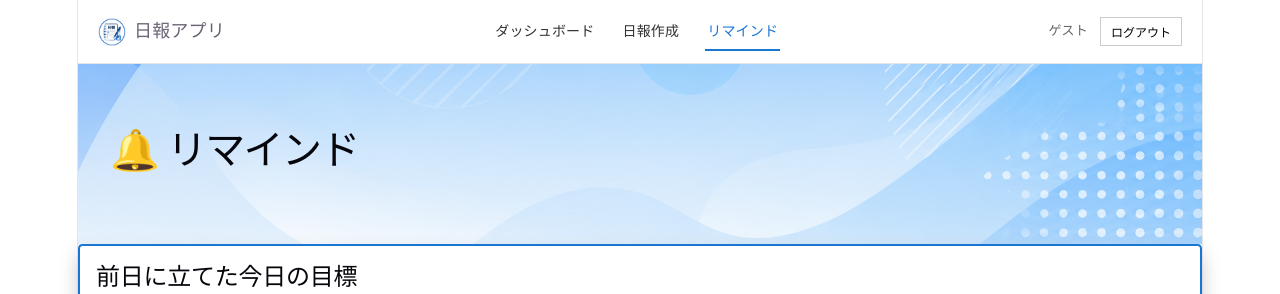
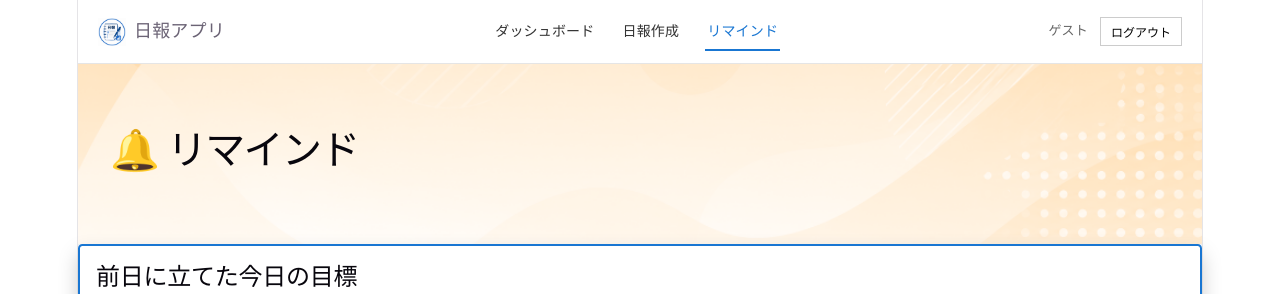
Before and after one commit to tokoMatsubara/Nippo_group7, a React app in the folder frontend/: page /remind in a window 1280 px wide. Shown: the top 294 px of the page. Built offline with nearby package versions, Linux system fonts and the light colour scheme; no server answers; the HTML template or start-up script is replaced by a standard one.

Commit message:
ヘッダー画像のオレンジ色を追加

```diff
--- a/frontend/src/styles/common.css
+++ b/frontend/src/styles/common.css
@@ -132,7 +132,7 @@
     position: relative;
     overflow: hidden;
 
-    background-image: url("../assets/blue.png");
+    background-image: url("../assets/orange.png");
     background-size: cover;
     background-position: center;
 }
```
Also changed, not shown: frontend/src/assets/orange.png (added).
